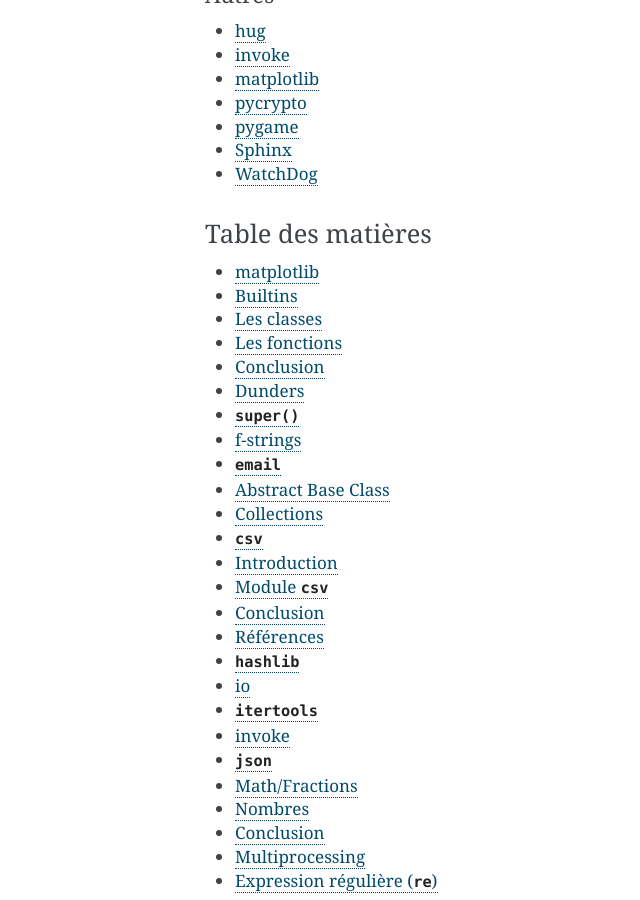
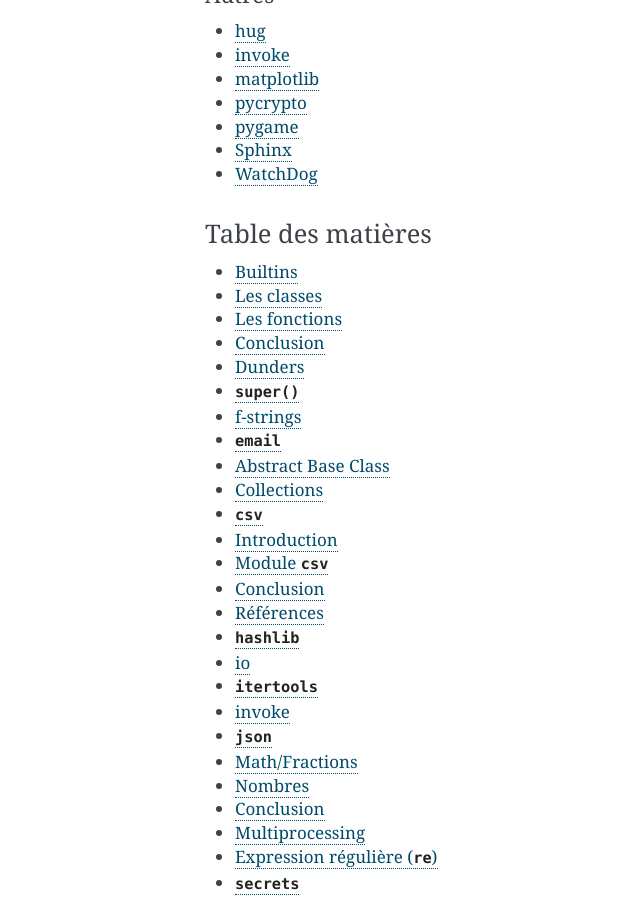
Before and after one commit to HE-Arc/livre-python, a Sphinx documentation site: the page built from source/index.rst, in a window 1280 px wide and 900 px high, scrolled down 1323 px. Shown: the whole window, without its empty margins (215-855 px from the left). Built offline with Sphinx 7.4.7, drawn with Linux system fonts in a browser that asks for light colours.

```diff
--- a/source/index.rst
+++ b/source/index.rst
@@ -10,7 +10,6 @@
 .. toctree::
    :maxdepth: 1
 
-   matplotlib/index.rst
    builtins/index.rst
    dunders/index.rst
    super/index.rst
```
